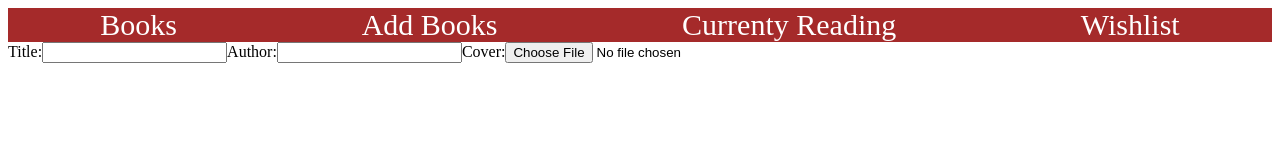
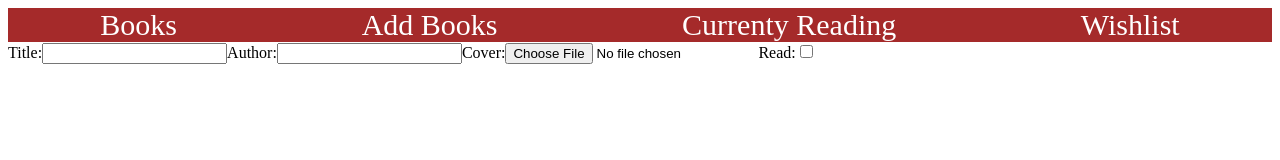
Before and after one commit to taylorjohnson141/library-fe, a React (Create React App) app: page /addBook in a window 1280 px wide. Shown: the top 160 px of the page. Built offline with nearby package versions, Linux system fonts and the light colour scheme.

Commit message:
Add input for has Read

```diff
--- a/src/AddBook/AddBook.js
+++ b/src/AddBook/AddBook.js
@@ -13,6 +13,10 @@ function AddBook (){
         Cover:
         <input type="file" htmlFor = 'coverPhoto'/>
       </label>
+      <label>
+        Read:
+        <input type="checkbox" htmlFor = 'hasRead'/>
+      </label>
     </form>
   )
 }
```
